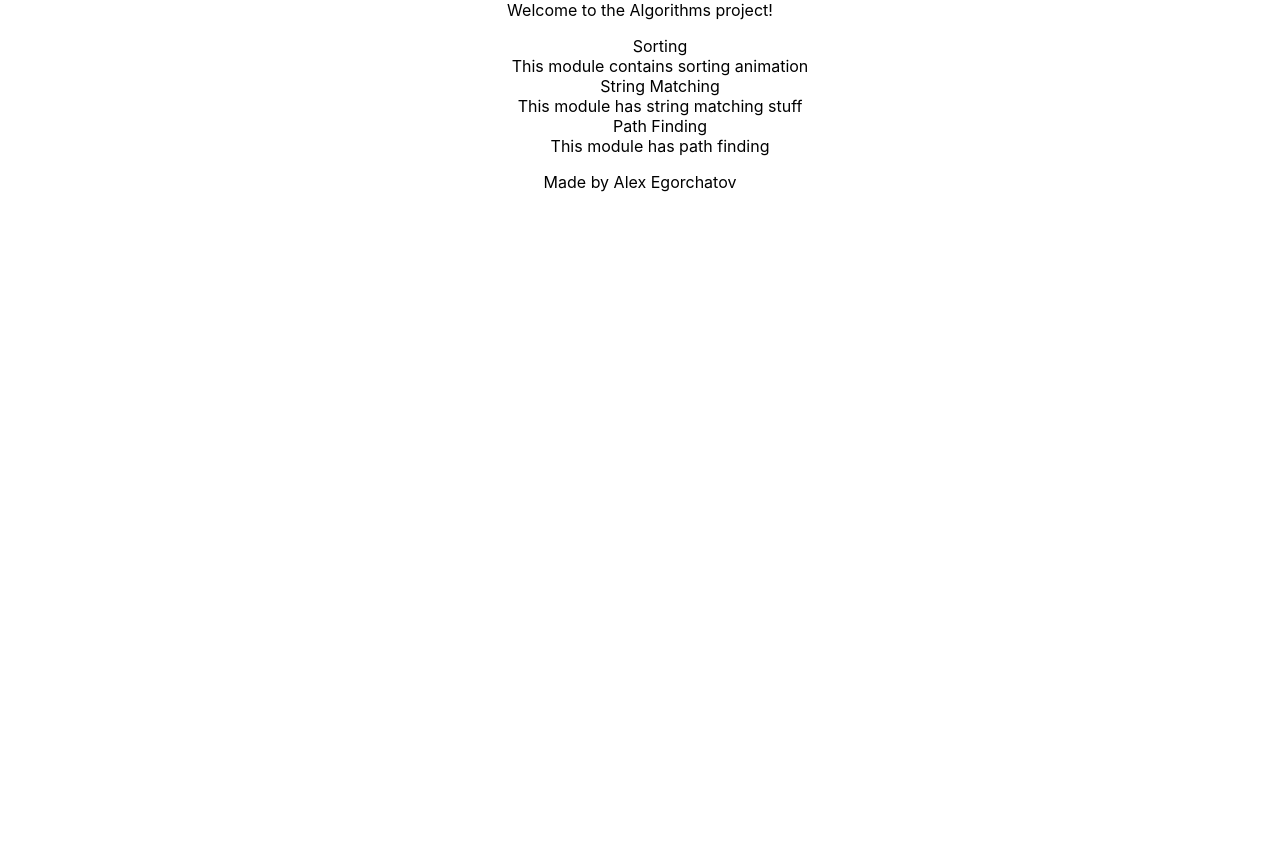
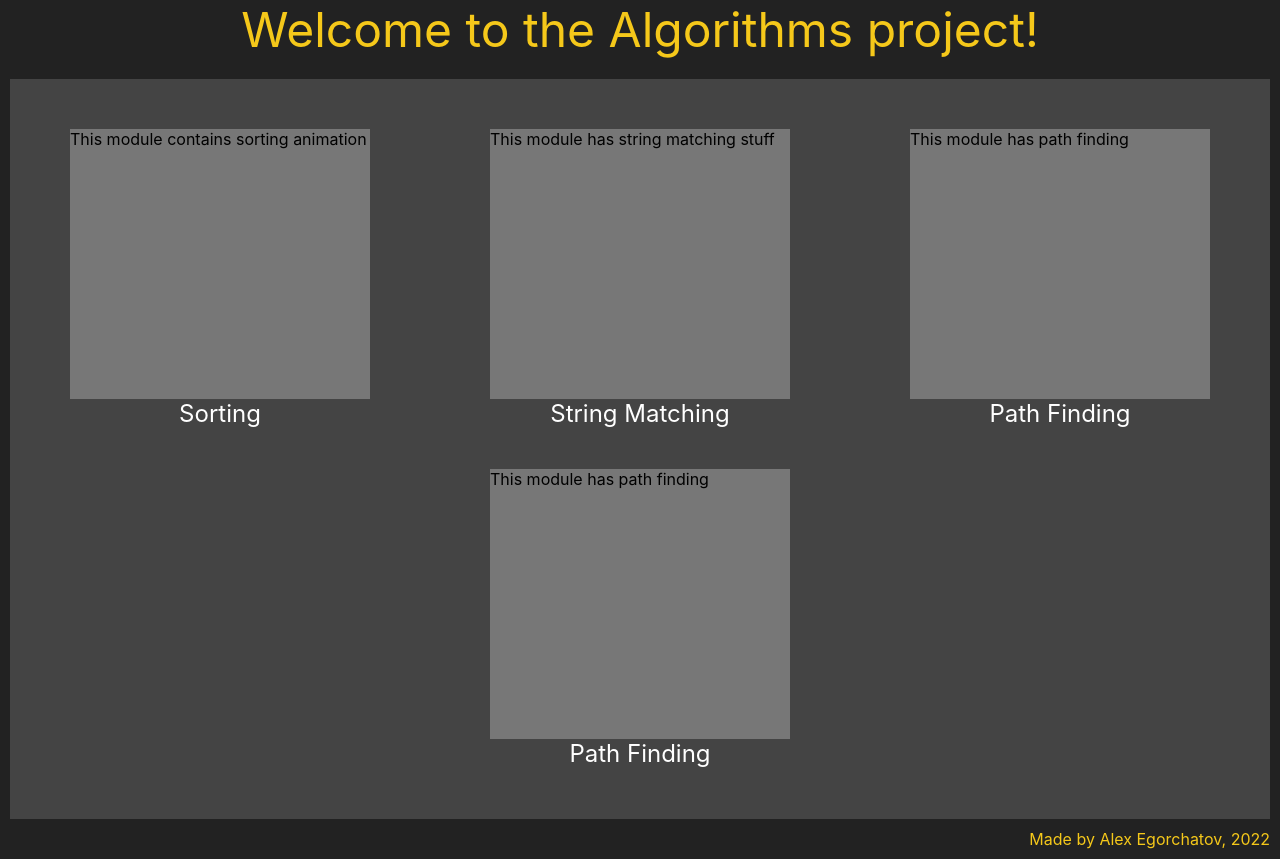
Before and after one commit to AlexEgorchatov/Algorithms, a React (Create React App) app in the folder frontend/: page / in a window 1280 px wide. Before the commit the page ends 800 px from the top, so only its background shows below. Built offline with nearby package versions, Linux system fonts and the light colour scheme.

Commit message:
Added styles

```diff
--- a/frontend/package.json
+++ b/frontend/package.json
@@ -3,6 +3,8 @@
 	"version": "0.1.0",
 	"private": true,
 	"dependencies": {
+		"@emotion/react": "^11.10.5",
+		"@emotion/styled": "^11.10.5",
 		"@testing-library/jest-dom": "^5.16.5",
 		"@testing-library/react": "^13.4.0",
 		"@testing-library/user-event": "^13.5.0",
--- a/frontend/src/App.css
+++ b/frontend/src/App.css
@@ -1,4 +1,4 @@
-.App {
+/* .App {
   text-align: center;
 }
 
@@ -35,4 +35,4 @@
   to {
     transform: rotate(360deg);
   }
-}
+} */
--- a/frontend/src/App.tsx
+++ b/frontend/src/App.tsx
@@ -1,13 +1,27 @@
+/**@jsxImportSource @emotion/react */
+import { css } from '@emotion/react';
 import React from 'react';
-import './App.css';
 import { HomePage } from './HomePage';
 
 function App() {
   return (
-    <div className="App">
-      <div>Welcome to the Algorithms project!</div>
+    <div
+      css={css`
+        margin: 0px;
+        background-color: #222222;
+        min-height: 100vh;
+      `}
+    >
       <HomePage />
-      <div>Made by Alex Egorchatov</div>
+      <div
+        css={css`
+          margin: 10px;
+          color: #f5c81a;
+          text-align: end;
+        `}
+      >
+        Made by Alex Egorchatov, 2022
+      </div>
     </div>
   );
 }
--- a/frontend/src/HomePage.tsx
+++ b/frontend/src/HomePage.tsx
@@ -1,9 +1,30 @@
+/**@jsxImportSource @emotion/react */
+import { css } from '@emotion/react';
 import React from 'react';
 import { ModuleList } from './ModuleList';
 import { modules } from './ModuleData';
 
 export const HomePage = () => (
-  <div>
-    <ModuleList data={modules} />
-  </div>
+  <React.Fragment>
+    <div
+      css={css`
+        color: #f5c81a;
+        font-size: 48px;
+        text-align: center;
+      `}
+    >
+      Welcome to the Algorithms project!
+    </div>
+    <div
+      css={css`
+        margin: 20px 10px 0px 10px;
+        background-color: #444444;
+        display: block;
+        overflow: auto;
+        min-height: 87vh;
+      `}
+    >
+      <ModuleList data={modules} />
+    </div>
+  </React.Fragment>
 );
--- a/frontend/src/Module.tsx
+++ b/frontend/src/Module.tsx
@@ -1,3 +1,5 @@
+/**@jsxImportSource @emotion/react */
+import { css } from '@emotion/react';
 import React from 'react';
 import { ModuleData } from './ModuleData';
 import { ModuleEnumeration } from './ModuleEnumeration';
@@ -24,9 +26,30 @@ export const Module = ({ data }: Props) => {
   };
 
   return (
-    <div>
-      <div>{data.title}</div>
-      {module()}
+    <div
+      css={css`
+        margin: 20px;
+        width: 300px;
+        height: 300px;
+      `}
+    >
+      <div
+        css={css`
+          background-color: #777777;
+          height: 270px;
+        `}
+      >
+        {module()}
+      </div>
+      <div
+        css={css`
+          font-size: 24px;
+          color: #ffffff;
+          text-align: center;
+        `}
+      >
+        {data.title}
+      </div>
     </div>
   );
 };
--- a/frontend/src/ModuleData.ts
+++ b/frontend/src/ModuleData.ts
@@ -18,4 +18,8 @@ export const modules: ModuleData[] = [
     moduleType: ModuleEnumeration.PathFinding,
     title: 'Path Finding',
   },
+  {
+    moduleType: ModuleEnumeration.PathFinding,
+    title: 'Path Finding',
+  },
 ];
--- a/frontend/src/ModuleList.tsx
+++ b/frontend/src/ModuleList.tsx
@@ -1,3 +1,5 @@
+/**@jsxImportSource @emotion/react */
+import { css } from '@emotion/react';
 import React from 'react';
 import { ModuleData } from './ModuleData';
 import { Module } from './Module';
@@ -7,11 +9,18 @@ interface Props {
 }
 
 export const ModuleList = ({ data }: Props) => (
-  <ul>
+  <div
+    css={css`
+      padding-top: 30px;
+      padding-bottom: 30px;
+      display: flex;
+      justify-content: space-around;
+      flex-wrap: wrap;
+      resize: vertical;
+    `}
+  >
     {data.map((module) => (
-      <div>
-        <Module data={module} />
-      </div>
+      <Module data={module} />
     ))}
-  </ul>
+  </div>
 );
--- a/frontend/src/index.css
+++ b/frontend/src/index.css
@@ -1,13 +1,15 @@
 body {
   margin: 0;
-  font-family: -apple-system, BlinkMacSystemFont, 'Segoe UI', 'Roboto', 'Oxygen',
-    'Ubuntu', 'Cantarell', 'Fira Sans', 'Droid Sans', 'Helvetica Neue',
-    sans-serif;
+  font-family: -apple-system, BlinkMacSystemFont, 'Segoe UI', 'Roboto', 'Oxygen', 'Ubuntu', 'Cantarell', 'Fira Sans', 'Droid Sans',
+    'Helvetica Neue', sans-serif;
   -webkit-font-smoothing: antialiased;
   -moz-osx-font-smoothing: grayscale;
 }
 
 code {
-  font-family: source-code-pro, Menlo, Monaco, Consolas, 'Courier New',
-    monospace;
+  font-family: source-code-pro, Menlo, Monaco, Consolas, 'Courier New', monospace;
 }
+
+html {
+  background-color: #222222;
+}
--- a/frontend/src/index.tsx
+++ b/frontend/src/index.tsx
@@ -4,13 +4,11 @@ import './index.css';
 import App from './App';
 import reportWebVitals from './reportWebVitals';
 
-const root = ReactDOM.createRoot(
-  document.getElementById('root') as HTMLElement
-);
+const root = ReactDOM.createRoot(document.getElementById('root') as HTMLElement);
 root.render(
   <React.StrictMode>
     <App />
-  </React.StrictMode>
+  </React.StrictMode>,
 );
 
 // If you want to start measuring performance in your app, pass a function
```
Also changed, not shown: frontend/public/index.html (+2 -6 lines), 1 other file (tests, documents, lock files or other folders).
